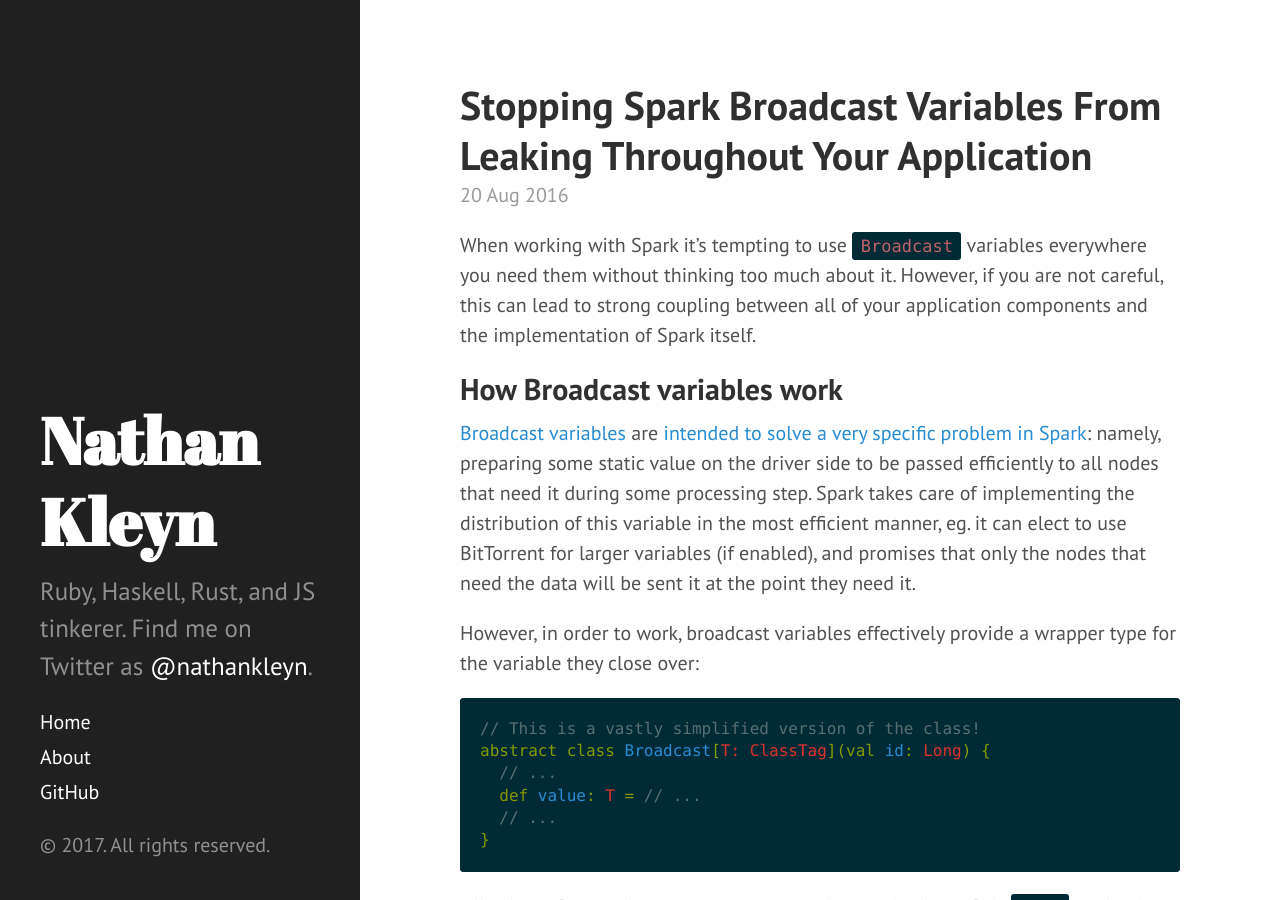
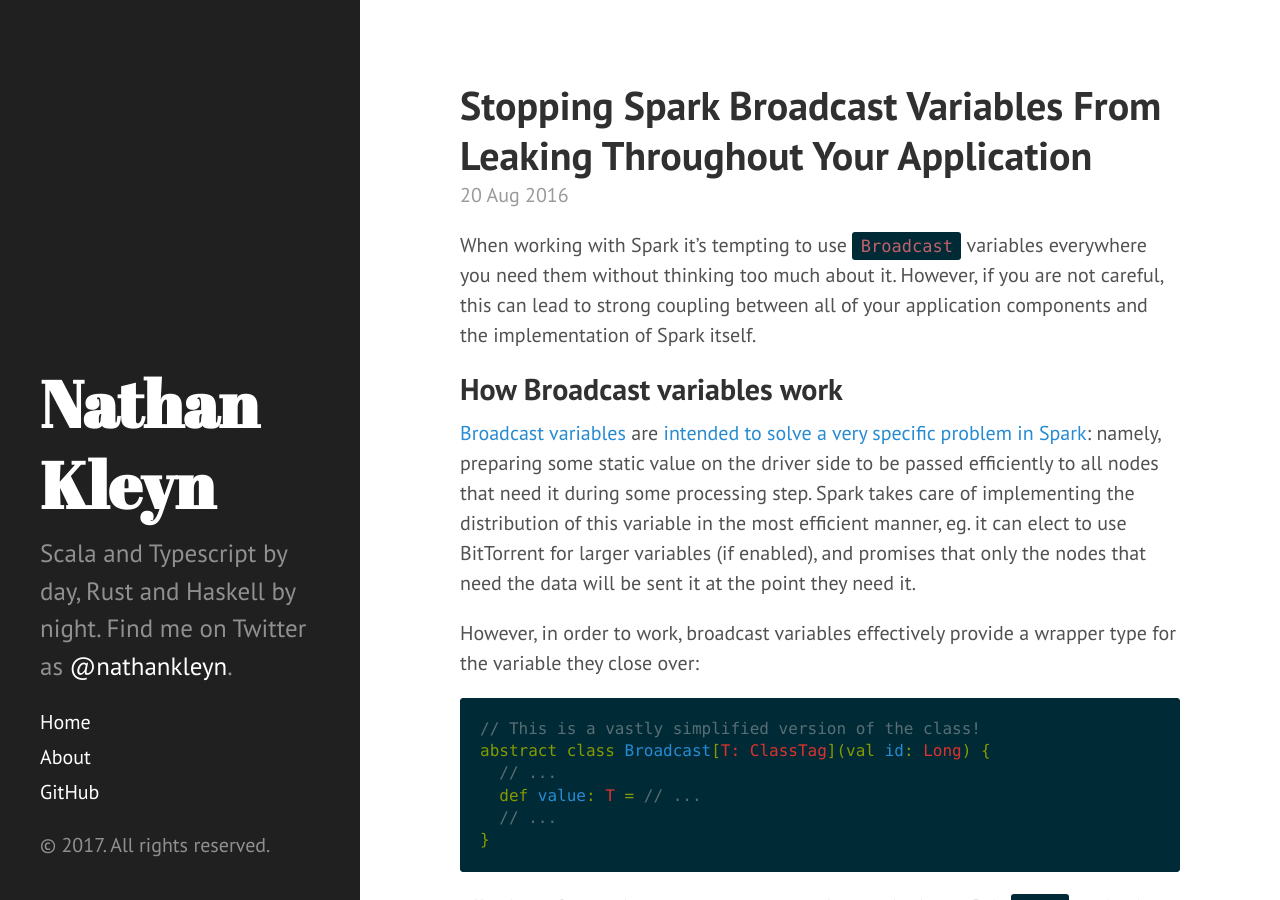
Before and after one commit to nathankleyn/nathankleyn.github.io, a Jekyll site: the page built from index.html, in a window 1280 px wide and 900 px high. Built offline with Jekyll 4.4.1, drawn with Linux system fonts in a browser that asks for light colours; the list of posts is cut into pages by our own code.

Commit message:
Update sidebar text.

```diff
--- a/_config.yml
+++ b/_config.yml
@@ -7,7 +7,7 @@
 # Setup
 title: 'Nathan Kleyn'
 tagline: 'The musings of a programming fanatic'
-description: 'Ruby, Haskell, Rust, and JS tinkerer. Find me on Twitter as <a href="https://twitter.com/nathankleyn" target="_blank">@nathankleyn</a>.'
+description: 'Scala and Typescript by day, Rust and Haskell by night. Find me on Twitter as <a href="https://twitter.com/nathankleyn" target="_blank">@nathankleyn</a>.'
 url: http://nathankleyn.com
 baseurl: /
 include: ['.well-known']
```
